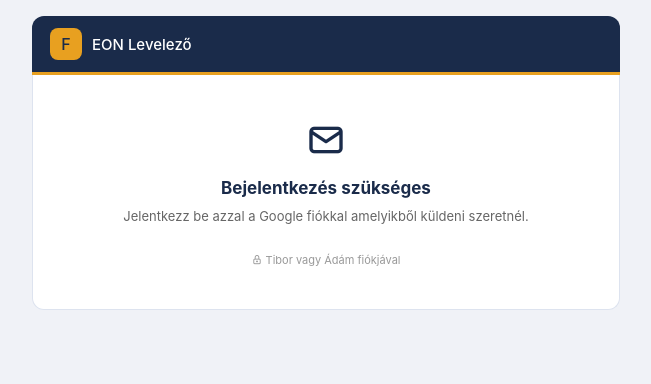
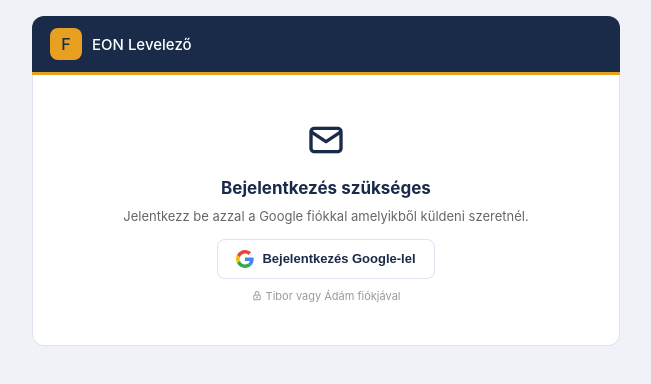
Before and after one commit to adaaamm200/eon-levelez-, a plain HTML site: page index.html in a window 1280 px wide. Shown: the whole page, without its empty margins (314-965 px from the left). Drawn offline with Linux system fonts and the light colour scheme.

Commit message:
Update index.html

```diff
--- a/index.html
+++ b/index.html
@@ -145,7 +145,10 @@
       <div style="font-size:40px;margin-bottom:12px;color:#1a2b4a;"><i class="ti ti-mail"></i></div>
       <div style="font-size:17px;font-weight:700;color:#1a2b4a;margin-bottom:8px;">Bejelentkezés szükséges</div>
       <div style="font-size:13px;color:#666;margin-bottom:4px;line-height:1.6;">Jelentkezz be azzal a Google fiókkal amelyikből küldeni szeretnél.</div>
-      <div id="gsi-btn-wrap"></div>
+      <button onclick="doAuth()" style="display:inline-flex;align-items:center;gap:8px;background:#fff;border:1px solid #dde3ef;border-radius:8px;padding:10px 18px;font-size:13px;font-weight:600;color:#1a2b4a;cursor:pointer;margin-top:8px;">
+        <svg width="18" height="18" viewBox="0 0 48 48"><path fill="#4285F4" d="M46.98 24.55c0-1.57-.15-3.09-.38-4.55H24v9.02h12.94c-.58 2.96-2.26 5.48-4.78 7.18l7.73 6c4.51-4.18 7.09-10.36 7.09-17.65z"/><path fill="#34A853" d="M24 48c6.48 0 11.93-2.13 15.89-5.81l-7.73-6c-2.15 1.45-4.92 2.3-8.16 2.3-6.26 0-11.57-4.22-13.47-9.91l-7.98 6.19C6.51 42.62 14.62 48 24 48z"/><path fill="#FBBC05" d="M10.53 28.59c-.48-1.45-.76-2.99-.76-4.59s.27-3.14.76-4.59l-7.98-6.19C.92 16.46 0 20.12 0 24c0 3.88.92 7.54 2.56 10.78l7.97-6.19z"/><path fill="#EA4335" d="M24 9.5c3.54 0 6.71 1.22 9.21 3.6l6.85-6.85C35.9 2.38 30.47 0 24 0 14.62 0 6.51 5.38 2.56 13.22l7.98 6.19C12.43 13.72 17.74 9.5 24 9.5z"/></svg>
+        Bejelentkezés Google-lel
+      </button>
       <div style="font-size:11px;color:#999;margin-top:10px;"><i class="ti ti-lock"></i> Tibor vagy Ádám fiókjával</div>
     </div>
   </div>
```
